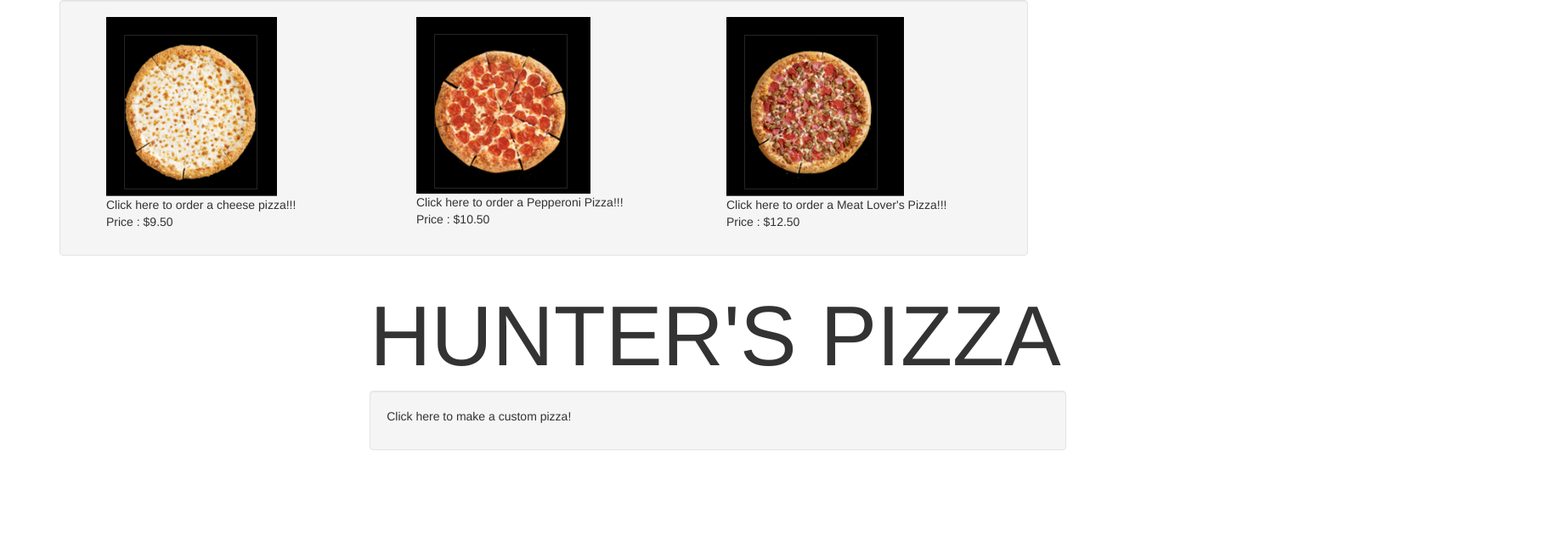
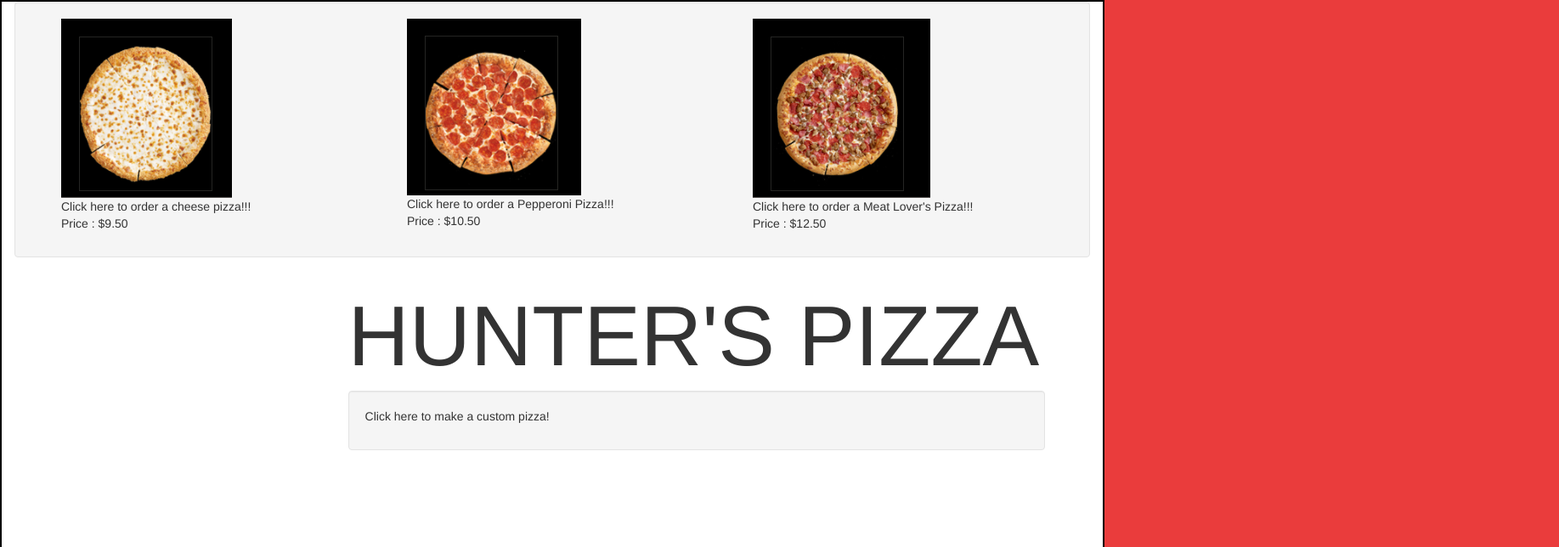
Before and after one commit to HunterTParks/ooj-independent-project, a plain HTML site: page index.html in a window 1280 px wide. Shown: the top 644 px of the page at 85% size, 1835 px wide, since content can reach past the window. Drawn offline with nearby package versions, Linux system fonts and the light colour scheme.

Commit message:
add css styling to make it slightly less harmful to look at

```diff
--- a/css/styles.css
+++ b/css/styles.css
@@ -1,3 +1,7 @@
+body {
+  background-color: #ea3c3c;
+}
+
 .row{
   margin-left: 20px;
 }
@@ -9,12 +13,23 @@
 }
 
 #finalScreen {
+  width: 1400px;
+  height: 100px;
+  position: absolute;
+  top: 40%;
+  left: 32%;
+  margin-left: -(100/2)px;
+  margin-top: -(100/2)px;
+}
 
+#submitButton {
+  margin-left: 20px;
 }
 
 .container {
   height: 1500px;
-  border: 0px dotted black;
+  width: 1300px;
+  border: 2px solid black;
   background-color: white;
 }
 
@@ -23,7 +38,7 @@
   height: 100px;
   position: absolute;
   top: 40%;
-  left: 34%;
+  left: 32%;
   margin-left: -(100/2)px;
   margin-top: -(100/2)px;
 
--- a/index.html
+++ b/index.html
@@ -110,7 +110,7 @@
             <input type = "checkbox" name = "toppings" id = "jalapenos" value = "9">Jalapenos</input><br><br>
           </div>
         </div>
-        <button type = "submit">Submit</button>
+        <button type = "submit" id = "submitButton">Submit</button>
       </form>
 
       <div id = "finalScreen">
```
